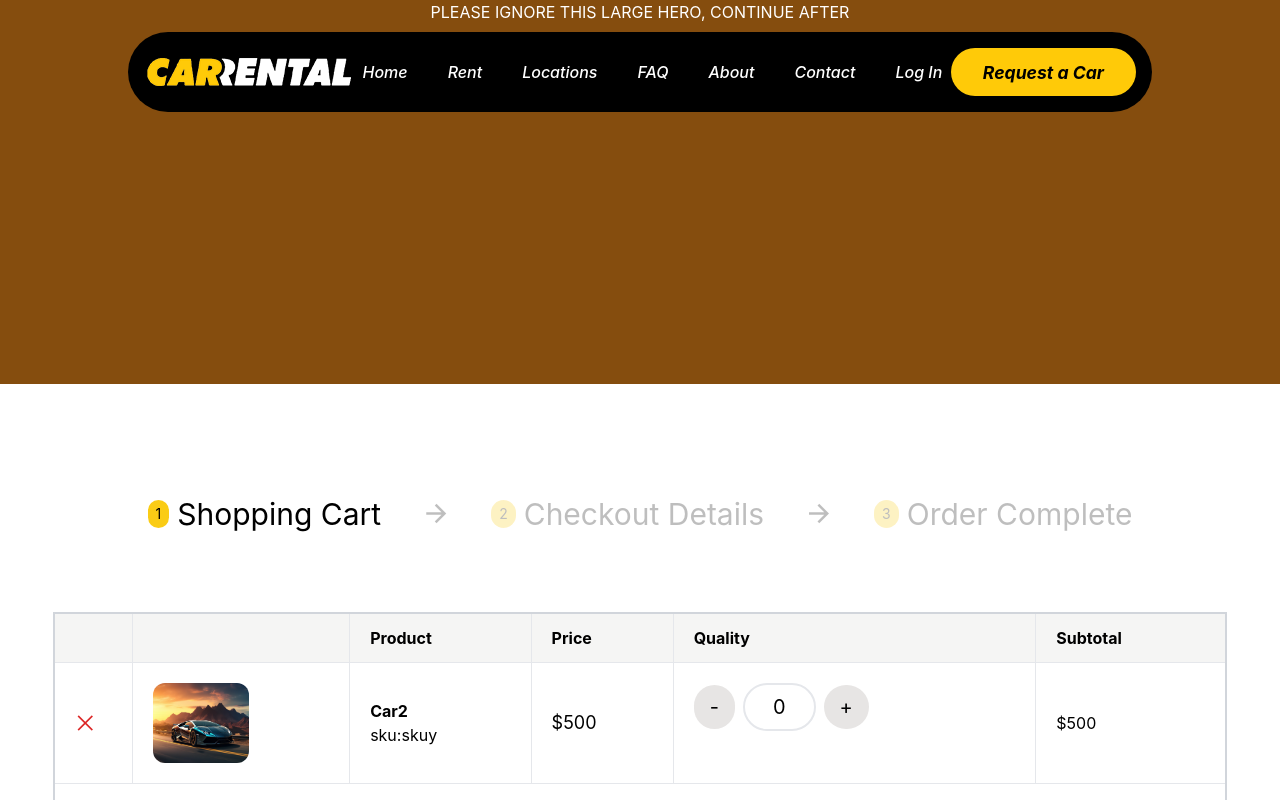
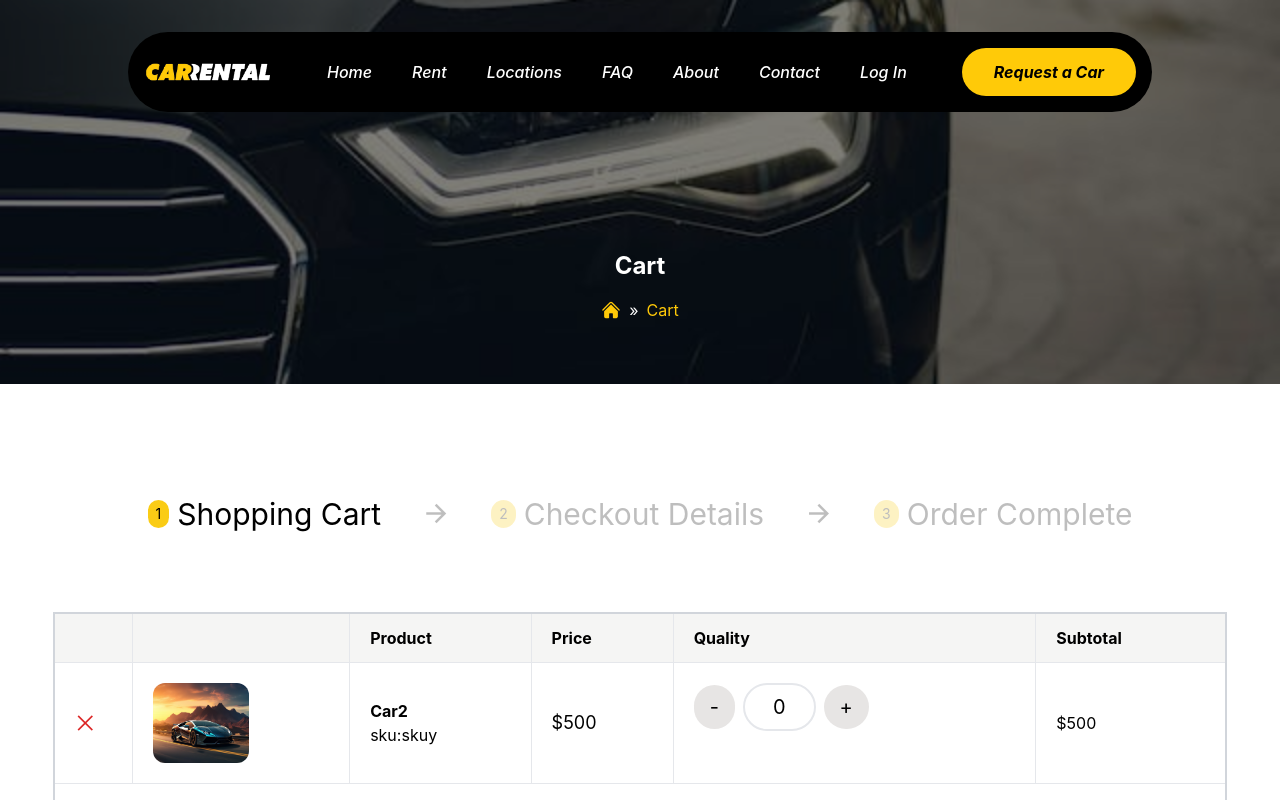
Before and after one commit to itunumide/car-rental, a React (Vite) app: page /cart in a window 1280 px wide. Shown: the top 800 px of the page. Built offline with nearby package versions, Linux system fonts and the light colour scheme.

Commit message:
updated page hero

```diff
--- a/package.json
+++ b/package.json
@@ -10,6 +10,7 @@
     "preview": "vite preview"
   },
   "dependencies": {
+    "@heroicons/react": "^2.1.5",
     "react": "^18.3.1",
     "react-dom": "^18.3.1",
     "react-router-dom": "^6.26.2",
--- a/src/pages/Rent.jsx
+++ b/src/pages/Rent.jsx
@@ -6,6 +6,7 @@ const Rent = () => {
   return (
     <div>
       <PagesHero />
+      <h1>Rent</h1>
     </div>
   )
 }
--- a/src/reusables/Benefit.jsx
+++ b/src/reusables/Benefit.jsx
@@ -9,7 +9,7 @@ const Benefit = ({ image, pic, text }) => {
                 backgroundPosition: 'center',
             }}
         >
-          <div className="inner relative top-[9.7rem] left-[35%] w-16 h-16 md:w-24 md:h-24 rounded-[50%] bg-[#FFCA08] flex items-center justify-center">
+          <div className="inner relative top-[9.7rem] md:top-[14.35rem] left-[35%] w-16 h-16 md:w-24 md:h-24 rounded-[50%] bg-[#FFCA08] flex items-center justify-center">
             <img src={pic} alt="" className="w-10" />
           </div>
 
--- /dev/null
+++ b/src/reusables/Breadcrumb.jsx
@@ -0,0 +1,61 @@
+import { Link, useLocation } from 'react-router-dom';
+import { HomeIcon } from '@heroicons/react/24/solid'; // Correct import for Heroicons v2
+
+const Breadcrumb = () => {
+  const location = useLocation();
+  const pathnames = location.pathname.split('/').filter((x) => x);
+  const currentPage = pathnames[pathnames.length - 1] || 'Home';
+
+  return (
+    <div className="Breadcrumb-container">
+      <h1 className="text-2xl font-bold mb-4 text-center">
+        {currentPage.charAt(0).toUpperCase() + currentPage.slice(1)}
+      </h1>
+
+      <nav className="Breadcrumb">
+        <ul className="flex items-center flex-wrap">
+          {/* Home icon and link */}
+          <li className="flex items-center">
+            <Link
+              to="/"
+              className="text-[#ffc908] transition duration-300 ease-in-out hover:text-white"
+            >
+              <HomeIcon className="h-5 w-5 text-[#ffc908] hover:text-white" />
+            </Link>
+            {pathnames.length > 0 && <span className="mx-2">»</span>}
+          </li>
+
+          {/* Breadcrumb path */}
+          {pathnames.map((value, index) => {
+            const to = `/${pathnames.slice(0, index + 1).join('/')}`;
+            const isLast = index === pathnames.length - 1; // Check if it's the last item
+
+            return (
+              <li key={to} className="flex items-center">
+                {/* Render link for all except the last item */}
+                {!isLast ? (
+                  <Link
+                    to={to}
+                    className="text-[#ffc908] transition duration-300 ease-in-out hover:text-white"
+                  >
+                    {value.charAt(0).toUpperCase() + value.slice(1)}
+                  </Link>
+                ) : (
+                  /* Render plain text for the last item */
+                  <span className="text-[#ffc908]">
+                    {value.charAt(0).toUpperCase() + value.slice(1)}
+                  </span>
+                )}
+
+                {/* Show arrow if not the last item */}
+                {index < pathnames.length - 1 && <span className="mx-2">»</span>}
+              </li>
+            );
+          })}
+        </ul>
+      </nav>
+    </div>
+  );
+};
+
+export default Breadcrumb;
--- a/src/reusables/Button.jsx
+++ b/src/reusables/Button.jsx
@@ -3,7 +3,7 @@
 const Button = (props) => {
   return (
     <div>
-        <button className='px-8 h-12 font-bold rounded-3xl text-black text-[1.1rem] p-3 italic bg-[#FFCA08]'>{props.text}</button>
+        <button className='px-8 h-12 font-bold rounded-3xl text-black text-[1.1rem] p-3 italic bg-[#FFCA08]' style={{fontSize: `${props.size}`}}>{props.text}</button>
     </div>
   )
 }
--- a/src/reusables/PagesHero.jsx
+++ b/src/reusables/PagesHero.jsx
@@ -1,11 +1,18 @@
-import React from 'react'
+import Breadcrumb from "./Breadcrumb";
+import carbg from '../assets/car-bg-header.jpg';
 
 const PagesHero = () => {
   return (
-    <div className='relative w-full h-[24rem] bg-yellow-800 mt-[-5rem]'>
-        <h1 className='flex  justify-center text-white'>PLEASE IGNORE THIS LARGE HERO, CONTINUE AFTER</h1>
+    <div className='relative w-full h-[18rem] md:h-[24rem] mt-[-5rem] bg-cover bg-center' style={{backgroundImage: `url(${carbg})`}}>
+
+
+      <div className="overlay absolute inset-0 bg-black opacity-50"></div>
+
+      <h1 className='relative flex justify-center top-[65%] text-white z-10'>
+        <Breadcrumb />
+      </h1>
     </div>
-  )
+  );
 }
 
-export default PagesHero
+export default PagesHero;
--- a/src/reusables/Service.jsx
+++ b/src/reusables/Service.jsx
@@ -1,7 +1,7 @@
 const Service = (props) => {
   return (
     <div className="flex items-center justify-center mt-[8rem] md:mt-[4rem] flex-col font-light">
-      <p className="py-1 px-3 md:px-12 rounded-3xl text-[0.9rem] md:text-[1.7rem] italic mb-4" style={{backgroundColor: `${props.titlebg}`, color: `${props.titlecolor}`}}>{props.title}</p>
+      <p className="py-1 px-3 md:px-12 rounded-3xl text-[0.7rem] md:text-[1.5rem] italic mb-4" style={{backgroundColor: `${props.titlebg}`, color: `${props.titlecolor}`}}>{props.title}</p>
       <p
         className="italic text-[1.2rem] md:text-[2.7rem] font-bold"
         style={{ color: `${props.color}` }}
--- a/src/sticky/Header.jsx
+++ b/src/sticky/Header.jsx
@@ -6,7 +6,7 @@ const Header = () => {
   return (
 
     <div className="sticky p-4 hidden top-8 w-4/5 m-auto lg:flex justify-between items-center text-white rounded-[6rem] bg-[#000] z-20">
-      <Link to={'/'}><img src={carlogo} alt="car logo" /></Link>
+      <Link to={'/'}><img src={carlogo} alt="car logo" className='w-[8rem]' /></Link>
 
       <div className="nav">
         <ul className="flex justify-between items-center gap-10 italic font-bold">
@@ -83,7 +83,7 @@ const Header = () => {
         </ul>
       </div>
 
-      <Button text="Request a Car" />
+      <Button text="Request a Car" size="1rem" />
     </div>
   );
 };
--- a/src/sticky/MobileHeader.jsx
+++ b/src/sticky/MobileHeader.jsx
@@ -68,7 +68,7 @@ const MobileHeader = () => {
         </NavLink>
 
         <NavLink
-          to="/rent"
+          to="/shop"
           className="py-2 px-4 w-full text-center text-black hover:bg-yellow-500"
           onClick={toggleMenu}
         >
```
Also changed, not shown: src/assets/car-bg-header.jpg (added), 1 other file (tests, documents, lock files or other folders).
